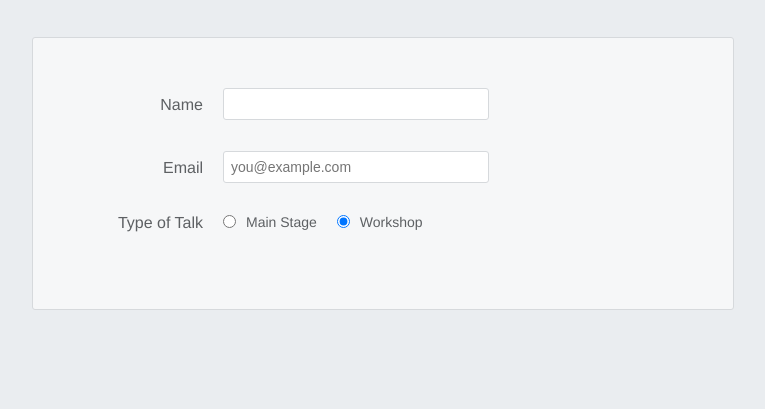
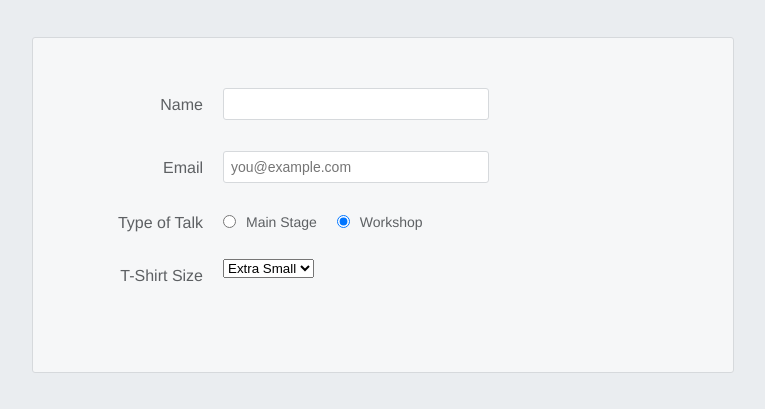
Before and after one commit to e-meyer/the-odin-project, a plain HTML site: page Fullstack JavaScript/intermediate-html-and-css/forms/speaker-submission.html in a window 1280 px wide. Shown: the part 225-634 px from the top of the page, without its empty margins (257-1022 px from the left). Drawn offline with Linux system fonts and the light colour scheme.

Commit message:
Add select element not styled yet

```diff
--- a/Fullstack JavaScript/intermediate-html-and-css/forms/speaker-submission.html
+++ b/Fullstack JavaScript/intermediate-html-and-css/forms/speaker-submission.html
@@ -33,10 +33,17 @@
 
             <input type="radio" id="talk-type-2" name="talk-type" value="workshop" checked>
             <label for="talk-type-2" class="radio-label">Workshop</label>
+        </fieldset>
 
-
-
-        </fieldset>
+        <div class="form-row">
+            <label for="t-shirt">T-Shirt Size</label>
+            <select id="t-shirt" name="t-shirt">
+                <option value="xs">Extra Small</option>
+                <option value="s">Small</option>
+                <option value="m">Medium</option>
+                <option value="l">Large</option>
+            </select>
+        </div>
 
     </form>
 
```
